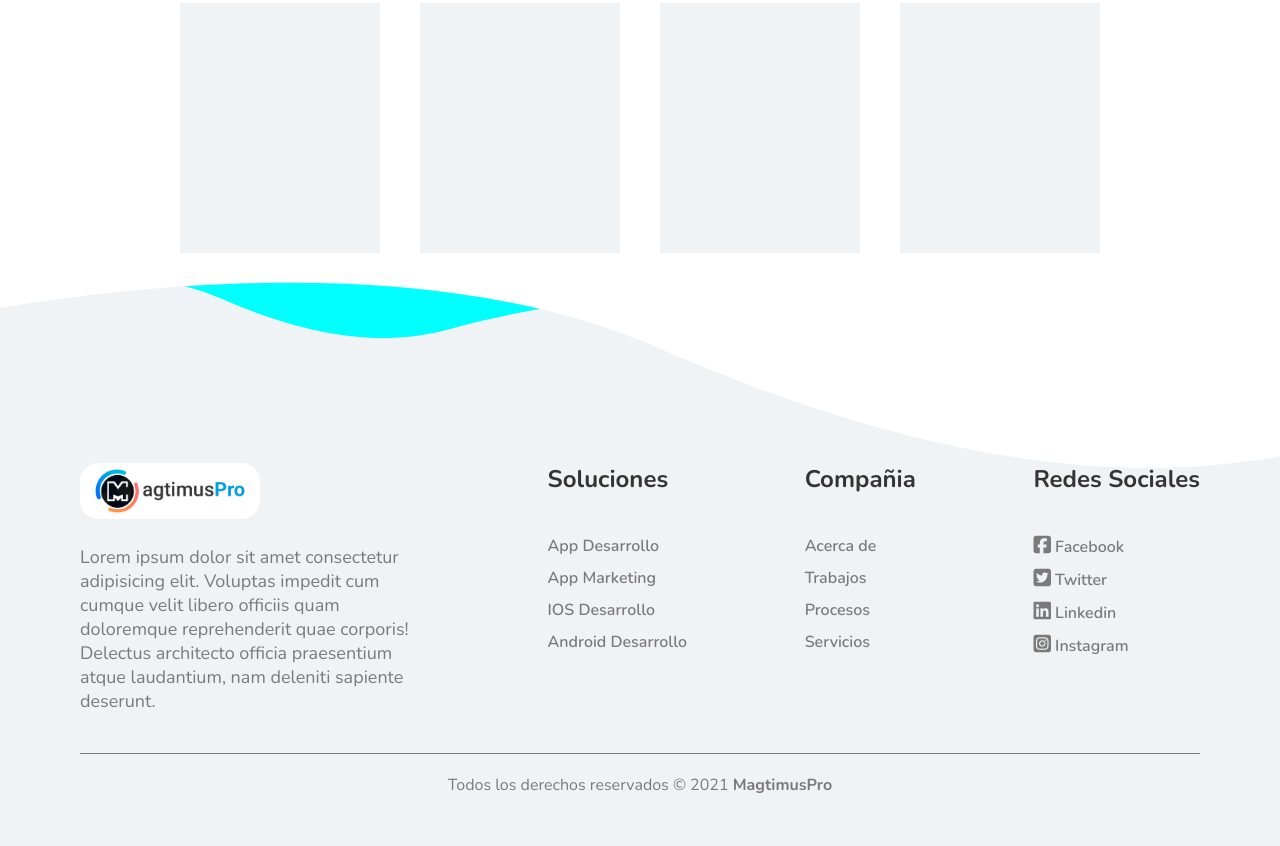
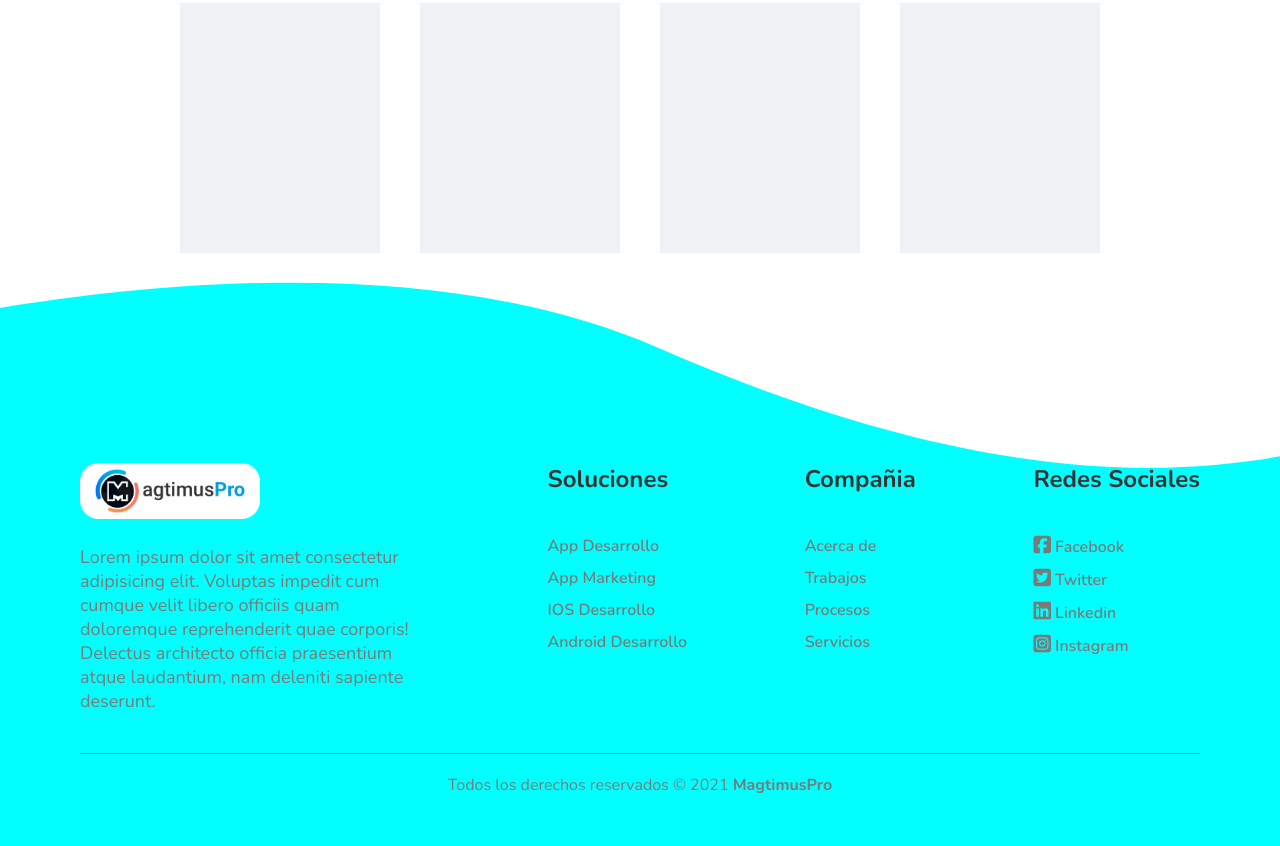
Before and after one commit to KasanayMerss/pruebaba.github.io, a plain HTML site: page index.html in a window 1280 px wide. Shown: the part 907-1753 px from the top of the page. Drawn offline with nearby package versions, Linux system fonts and the light colour scheme.

Commit message:
Add files via upload

```diff
--- a/CSS/Estilos.css
+++ b/CSS/Estilos.css
@@ -48,11 +48,13 @@ header{
 footer{
     width: 100%;
     padding: 50px 0px;
-    background-image: url(../Images/background-footer.svg);
-    background-size: cover;
+  *background-image: url(../Images/background-footer.svg);
+ *background-size: cover;
+
     background-color: cyan;
     -webkit-mask-image: url("../Images/background-footer.svg");
     mask-image: url("../Images/background-footer.svg");
+
 }
 
 .container__footer{
```
